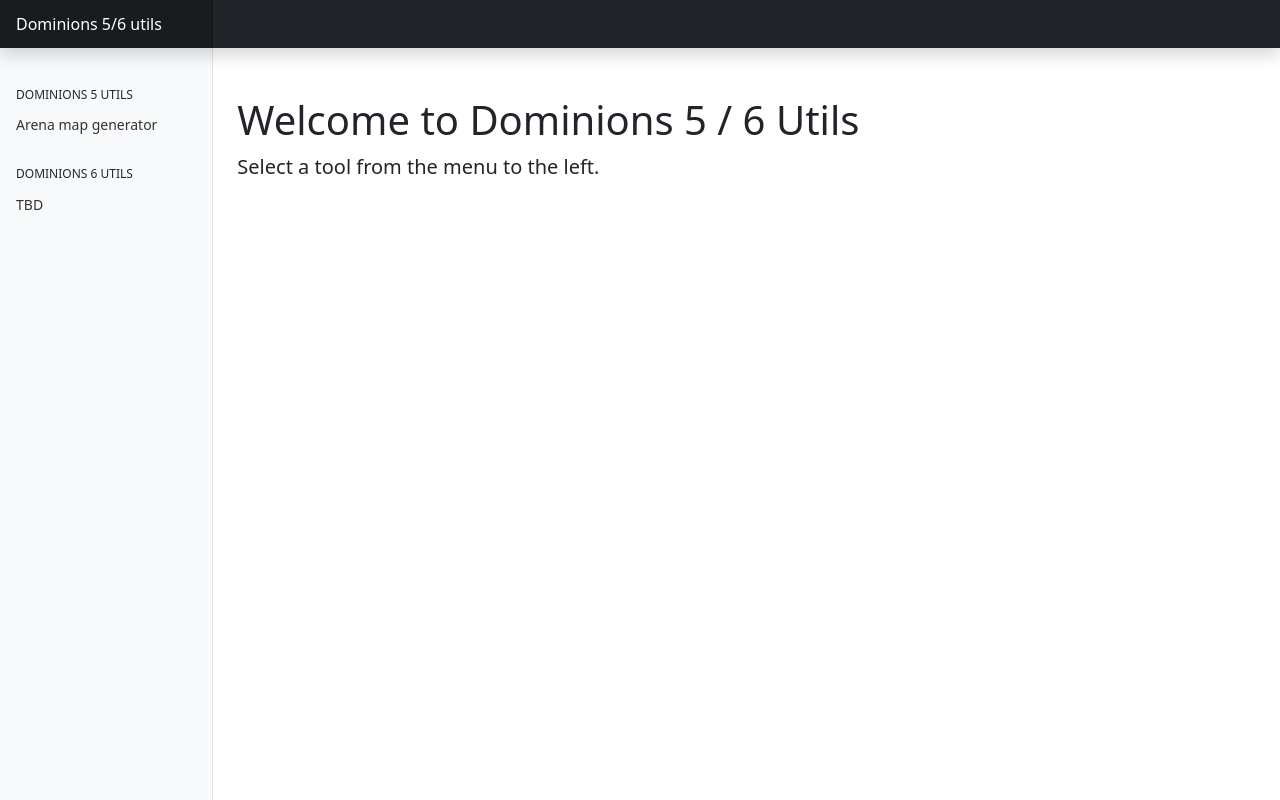
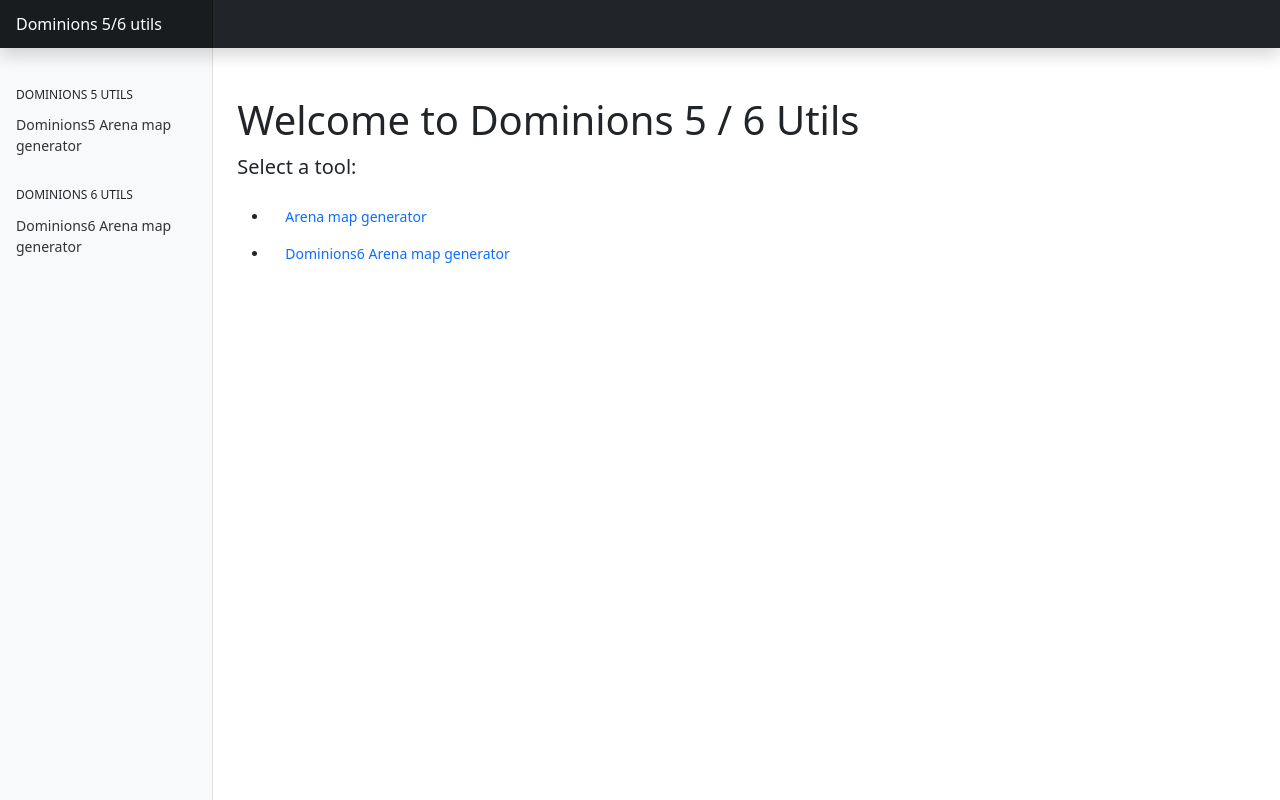
Before and after one commit to AntonDnepr/domutils, a Python web app: template apps/mapgenerator/templates/index.html in a window 1280 px wide. Run offline with Jinja, Linux system fonts and the light colour scheme; the template is opened without the code that fills it, so the values that code supplies are empty.

Commit message:
feat: textual changes

```diff
--- a/apps/mapgenerator/templates/base.html
+++ b/apps/mapgenerator/templates/base.html
@@ -54,7 +54,7 @@
               <a class="nav-link {% if dom5_arena_active %} active {% endif %}" aria-current="page"
                 href="/dom5/arena-mapgen/">
                 <span data-feather="home"></span>
-                Arena map generator
+                Dominions5 Arena map generator
               </a>
             </li>
           </ul>
@@ -69,7 +69,7 @@
             <li class="nav-item">
               <a class="nav-link" href="#">
                 <span data-feather="file-text"></span>
-                TBD
+                Dominions6 Arena map generator
               </a>
             </li>
           </ul>
--- a/apps/mapgenerator/templates/dom5/arena.html
+++ b/apps/mapgenerator/templates/dom5/arena.html
@@ -11,8 +11,9 @@
             <a href="https://steamcommunity.com/sharedfiles/filedetails/?id=1404827698" rel="noopener noreferrer"
                 target="_blank">Arena Map</a>
         </p>
-        <p>Please support the author of the original map.</p>
-        <p> You can help the development of this tool or report a bug <a href="#" rel="noopener noreferrer" target="_blank">here.</a> </p>
+        <p class="lead"> Please support the <a href="https://www.youtube.com/dastactic" rel="noopener noreferrer"
+            target="_blank">author</a> of the original map.</p>
+        <p class="lead"> You can help the development of this tool or report a bug <a href="https://github.com/AntonDnepr/domutils" rel="noopener noreferrer" target="_blank">here.</a> </p>
         <h3>Tool Steps:</h3>
         <ol class="list-group list-group-numbered list-group-flush">
             <li class="list-group-item">
--- a/apps/mapgenerator/templates/index.html
+++ b/apps/mapgenerator/templates/index.html
@@ -2,5 +2,20 @@
 
 {% block main_content %}
 <h2 class="display-6 mt-5">Welcome to Dominions 5 / 6 Utils</h2>
-<p class="lead">Select a tool from the menu to the left.</p>
+<p class="lead">Select a tool:</p>
+<ul>
+    <li class="nav-item">
+        <a class="nav-link {% if dom5_arena_active %} active {% endif %}" aria-current="page"
+          href="/dom5/arena-mapgen/">
+          <span data-feather="home"></span>
+          Arena map generator
+        </a>
+      </li>
+      <li class="nav-item">
+        <a class="nav-link" href="#">
+          <span data-feather="file-text"></span>
+          Dominions6 Arena map generator
+        </a>
+      </li>
+</ul>
 {% endblock main_content %}
```
